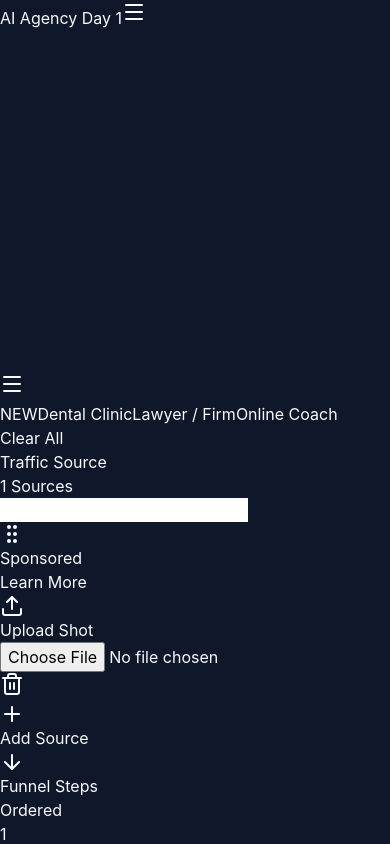
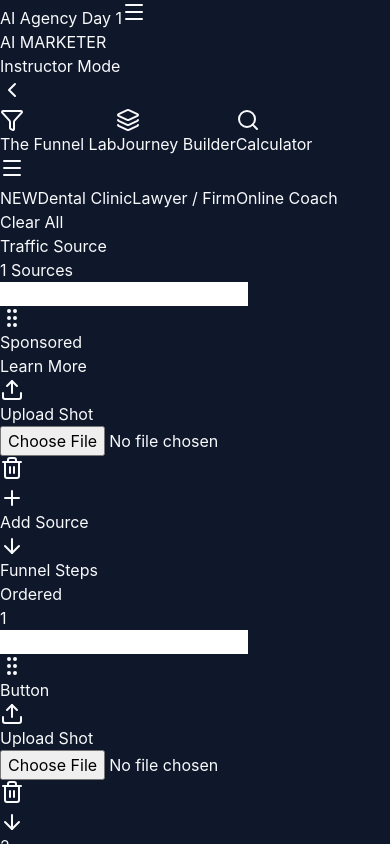
Before and after one commit to imjohnlew/webinar-mm, a React (Vite) app: page / in a window 390 px wide. Both pictures are taken after a click on the button 12 px from the left and 90 px from the top of the page. Shown: the top 844 px of the page. Built offline with nearby package versions, Linux system fonts and the light colour scheme.

Commit message:
Fix mobile sidebar toggle and polish UI

```diff
--- a/src/App.jsx
+++ b/src/App.jsx
@@ -80,19 +80,14 @@ function App() {
 
       <div className="flex flex-col lg:flex-row min-h-screen">
 
-        {/* Sidebar Navigation (Desktop) / Drawer (Mobile) */}
-        <motion.nav
-          initial={false}
-          animate={{
-            width: isSidebarVisible ? 256 : 0,
-            x: isSidebarVisible ? 0 : -256,
-            opacity: isSidebarVisible ? 1 : 0
-          }}
-          transition={{ duration: 0.3, type: 'spring', bounce: 0, stiffness: 100 }}
+        {/* Sidebar Navigation */}
+        <nav
           className={`
-            fixed lg:sticky top-0 left-0 h-screen bg-[#0B1120] border-r border-slate-800 z-40
-            flex flex-col overflow-visible whitespace-nowrap
-            ${!isSidebarVisible && 'pointer-events-none'}
+            fixed lg:sticky top-[68px] lg:top-0 left-0 h-[calc(100vh-68px)] lg:h-screen bg-[#0B1120] border-r border-slate-800 z-40
+            flex flex-col overflow-x-hidden whitespace-nowrap transition-all duration-300 ease-in-out
+            ${isNavOpen ? 'w-64 translate-x-0 opacity-100' : '-translate-x-full w-64 opacity-0 lg:translate-x-0 lg:opacity-100'}
+            ${isSidebarVisible ? 'lg:w-64 lg:translate-x-0 lg:opacity-100' : 'lg:w-0 lg:-translate-x-full lg:opacity-0'}
+            ${(!isSidebarVisible && !isNavOpen) ? 'pointer-events-none' : ''}
           `}
         >
           <div className="p-8 flex items-center justify-between">
@@ -135,13 +130,13 @@ function App() {
            ... (Hidden) ...
           </div> */}
 
-        </motion.nav>
+        </nav>
 
         {/* Toggle Button (When Sidebar Hidden) */}
         {!isSidebarVisible && (
           <button
             onClick={() => setIsSidebarVisible(true)}
-            className="fixed top-6 left-6 z-50 p-3 bg-slate-800 border border-slate-700 rounded-full shadow-lg text-slate-400 hover:text-white hover:scale-110 transition-all hover:bg-slate-700"
+            className="hidden lg:flex fixed top-6 left-6 z-50 p-3 bg-slate-800 border border-slate-700 rounded-full shadow-lg text-slate-400 hover:text-white hover:scale-110 transition-all hover:bg-slate-700"
           >
             <Menu className="w-6 h-6" />
           </button>
```
